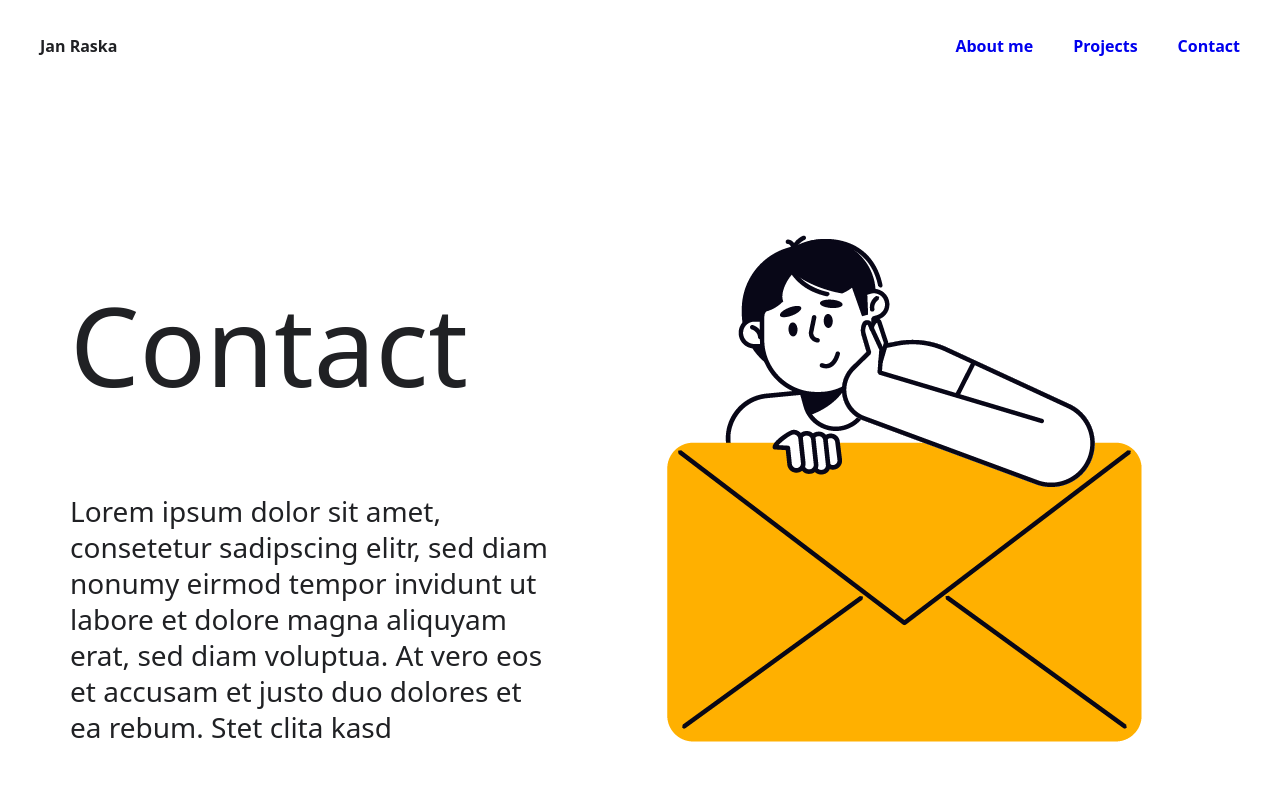
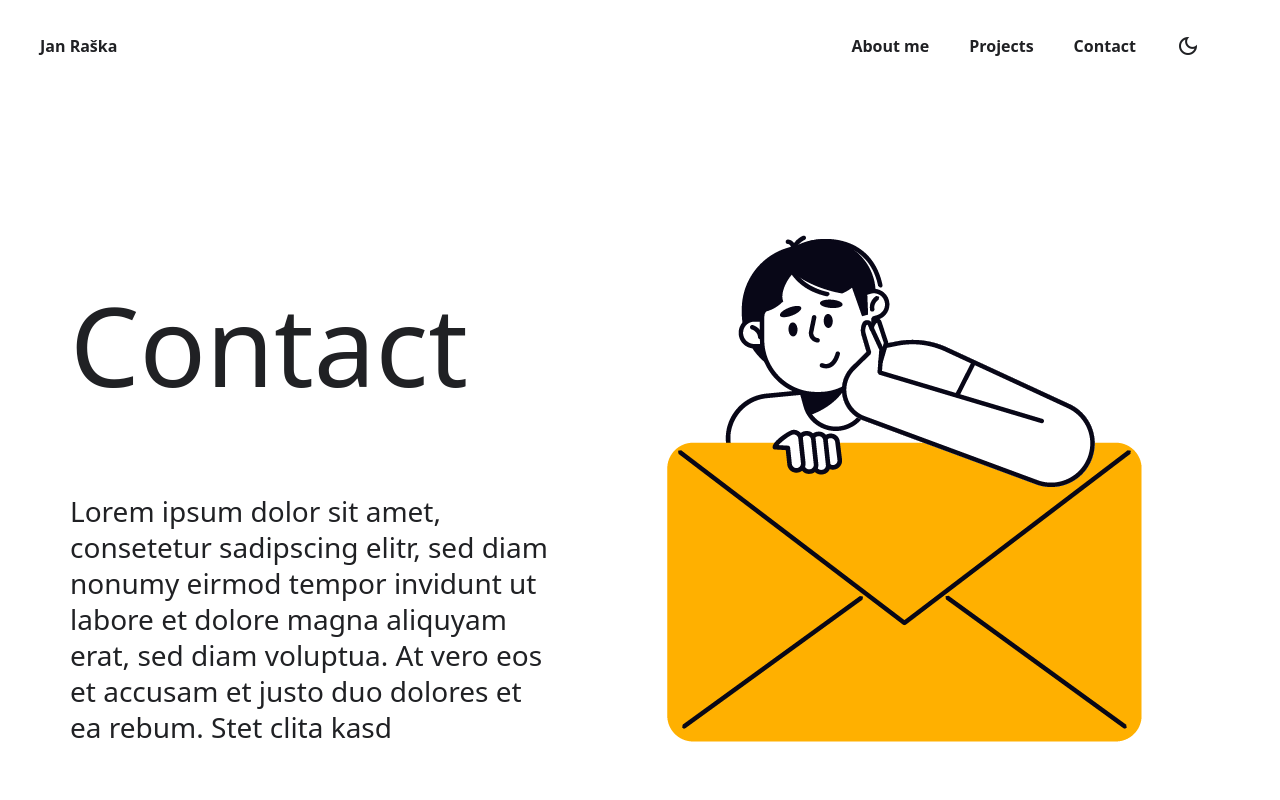
Before and after one commit to HanyzZzZz/hanyzzzzz.github.io, a plain HTML site: page contacts.html in a window 1280 px wide. Shown: the top 800 px of the page. Drawn offline with nearby package versions, Linux system fonts and the light colour scheme.

Commit message:
dokonceni dark/light modu. Zruseni prvniho radku scriptu. Ostatni stranky na darkmode hazely error.

```diff
--- a/contacts.html
+++ b/contacts.html
@@ -9,15 +9,24 @@
     <link rel="preconnect" href="https://fonts.googleapis.com">
     <link rel="preconnect" href="https://fonts.gstatic.com" crossorigin>
     <link href="https://fonts.googleapis.com/css2?family=Abril+Fatface&family=Merriweather:ital@0;1&family=Work+Sans:wght@400;500;800&display=swap" rel="stylesheet">
+    <link rel="stylesheet" href="https://fonts.googleapis.com/css2?family=Material+Symbols+Outlined:opsz,wght,FILL,GRAD@20..48,100..700,0..1,-50..200" />
     <title>Document</title>
 </head>
 <body>
     <nav>
-        <h5>Jan Raska</h4>
+        <h5>Jan Raška</h5>
         <ul>
             <li><a href="./index.html">About me</a></li>
             <li><a href="./projects.html">Projects</a></li>
             <li><a href="./contacts.html">Contact</a></li>
+            <li><span class="material-symbols-outlined" onclick="toggleDarkMode()" id="darkMode">
+                dark_mode
+                </span>
+            </li>
+            <li><span class="material-symbols-outlined" onclick="toggleDarkMode()" id="lightMode">
+                light_mode
+                </span>
+            </li>
         </ul>
     </nav>
     <header>
--- a/resources/css/style.css
+++ b/resources/css/style.css
@@ -67,15 +67,33 @@ nav {
 }
 
 nav li {
-    margin-left: 40px;
+    padding-left: 40px;
 }
 
 nav a {
     text-decoration: none;
 }
 
-nav a:hover {
+a {
+    color: #202124;
+}
+
+a:hover {
     text-decoration: underline;
+}
+
+a:active {
+    color: #202124;
+}
+
+#darkMode {
+    color: #202124;
+    display: block;
+}
+
+#lightMode {
+    color: #202124;
+    display: none;
 }
 
 /* ///////////////////////////===Header===/////////////////////////// */
@@ -103,6 +121,7 @@ header {
     margin: 16px;
     border: 1px solid #e0e0e0;
     border-radius: 24px;
+    background-color: none;
     /* box-shadow: 0 4px 8px 0 rgba(0, 0, 0, 0.05), 0 6px 20px 0 rgba(0, 0, 0, 0.05); */
 }
 
@@ -144,6 +163,14 @@ header {
     max-width: 100%;
     align-items: center;
     object-fit: fill;
+}
+
+.material-symbols-outlined a{
+    text-decoration: none;
+}
+
+.material-symbols-outlined a:hover{
+    color: #ff9300 !important;
 }
 
 /* ///////////////////////////===Main===/////////////////////////// */
--- a/resources/js/script.js
+++ b/resources/js/script.js
@@ -1,4 +1,4 @@
-document.getElementById("get-in-touch-socials").style.display ='none';
+// document.getElementById("get-in-touch-socials").style.display ='none';
 
 function showSocials () {
     const socials = document.getElementById("get-in-touch-socials");
@@ -20,11 +20,62 @@ let darkMode = false;
 function toggleDarkMode (){
     if(darkMode === true) {
         document.body.style.backgroundColor = '#ffffff';
+        document.getElementById('darkMode').style.display = 'block';
+        document.getElementById('lightMode').style.display = 'none';
+        for(let i = 0; i < document.getElementsByTagName('h1').length; i++){
+            document.getElementsByTagName('h1')[i].style.color = '#202124';
+        }
+        for(let i = 0; i < document.getElementsByTagName('h2').length; i++){
+            document.getElementsByTagName('h2')[i].style.color = '#202124';
+        }
+        for(let i = 0; i < document.getElementsByTagName('h3').length; i++){
+            document.getElementsByTagName('h3')[i].style.color = '#202124';
+        }
+        for(let i = 0; i < document.getElementsByTagName('h4').length; i++){
+            document.getElementsByTagName('h4')[i].style.color = '#202124';
+        }
+        for(let i = 0; i < document.getElementsByTagName('h5').length; i++){
+            document.getElementsByTagName('h5')[i].style.color = '#202124';
+        }
+        for(let i = 0; i < document.getElementsByTagName('p').length; i++){
+            document.getElementsByTagName('p')[i].style.color = '#202124';
+        }
+        for(let i = 0; i < document.getElementsByTagName('a').length; i++){
+            document.getElementsByTagName('a')[i].style.color = '#202124';
+        }
+        for(let i = 0; i < document.getElementsByClassName('material-symbols-outlined').length; i++){
+            document.getElementsByClassName('material-symbols-outlined')[i].style.color = '#202124';
+        }
         console.log('darkmode ' + darkMode);
-
         return darkMode = false;
     } else {
         document.body.style.backgroundColor = '#10162f';
+        document.getElementById('darkMode').style.display = 'none';
+        document.getElementById('lightMode').style.display = 'block';
+        for(let i = 0; i < document.getElementsByTagName('h1').length; i++){
+            document.getElementsByTagName('h1')[i].style.color = 'white';
+        }
+        for(let i = 0; i < document.getElementsByTagName('h2').length; i++){
+            document.getElementsByTagName('h2')[i].style.color = 'white';
+        }
+        for(let i = 0; i < document.getElementsByTagName('h3').length; i++){
+            document.getElementsByTagName('h3')[i].style.color = 'white';
+        }
+        for(let i = 0; i < document.getElementsByTagName('h4').length; i++){
+            document.getElementsByTagName('h4')[i].style.color = 'white';
+        }
+        for(let i = 0; i < document.getElementsByTagName('h5').length; i++){
+            document.getElementsByTagName('h5')[i].style.color = 'white';
+        }
+        for(let i = 0; i < document.getElementsByTagName('p').length; i++){
+            document.getElementsByTagName('p')[i].style.color = 'white';
+        }
+        for(let i = 0; i < document.getElementsByTagName('a').length; i++){
+            document.getElementsByTagName('a')[i].style.color = 'white';
+        }
+        for(let i = 0; i < document.getElementsByClassName('material-symbols-outlined').length; i++){
+            document.getElementsByClassName('material-symbols-outlined')[i].style.color = 'white';
+        }
         console.log('darkmode ' + darkMode);
         return darkMode = true;
     }
```
Also changed, not shown: index.html (+5 -1 lines), projects.html (+10 -1 lines).
